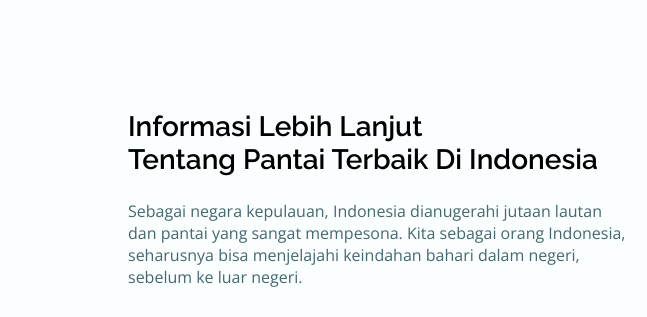
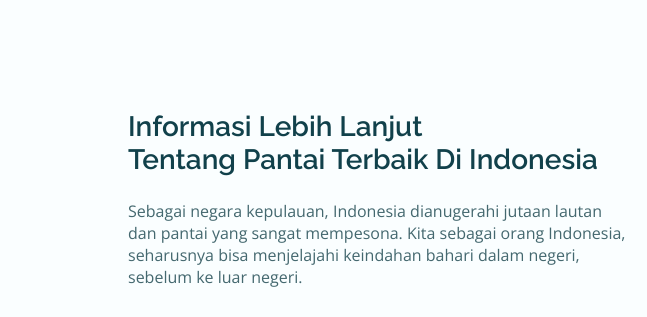
Before and after one commit to adyuta447/Travelokdon, a plain HTML site: page index.html in a window 1280 px wide. Shown: the part 682-999 px from the top of the page, 0-647 px from the left. Drawn offline with nearby package versions, Linux system fonts and the light colour scheme.

Commit message:
Update styles.css

```diff
--- a/assets/css/styles.css
+++ b/assets/css/styles.css
@@ -169,7 +169,7 @@ input {
 
 .section__title {
   font-size: var(--h2-font-size);
-  color: hsl(0deg 0% 0%);
+  color: var(--title-color);;
   text-align: center;
   text-transform: capitalize;
   margin-bottom: var(--mb-2);
```
